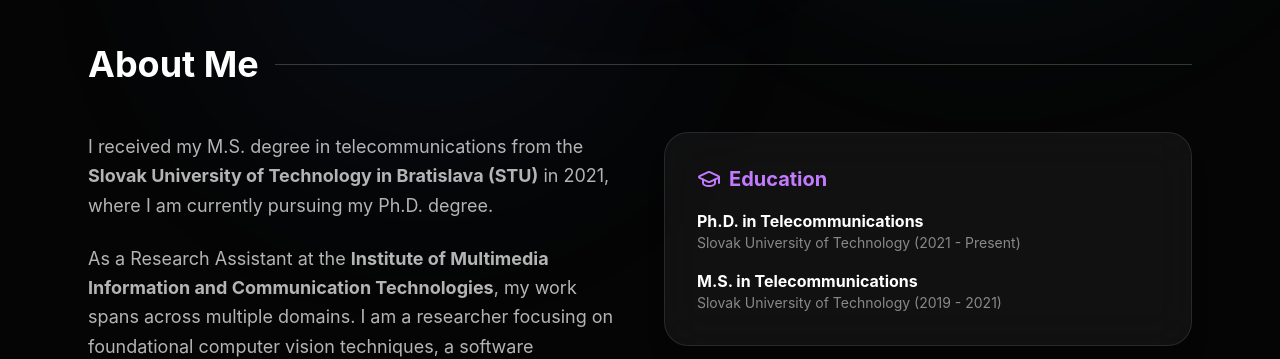
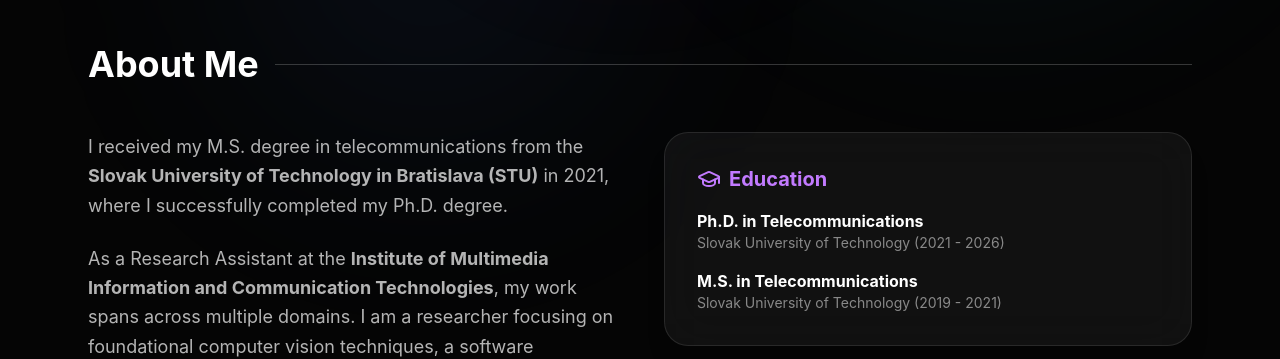
Before and after one commit to VenjarskiJ/Web-stranka, a React (Vite) app: page / in a window 1280 px wide. Shown: the part 860-1219 px from the top of the page. Built offline with nearby package versions, Linux system fonts and the light colour scheme.

Commit message:
Aktualizacia titulu na PhD

```diff
--- a/src/App.tsx
+++ b/src/App.tsx
@@ -21,12 +21,12 @@ const translations = {
     emailCopied: "Email Copied!",
     learnMore: "Learn More",
     aboutMe: "About Me",
-    aboutP1: "I received my M.S. degree in telecommunications from the <strong>Slovak University of Technology in Bratislava (STU)</strong> in 2021, where I am currently pursuing my Ph.D. degree.",
+    aboutP1: "I received my M.S. degree in telecommunications from the <strong>Slovak University of Technology in Bratislava (STU)</strong> in 2021, where I successfully completed my Ph.D. degree.",
     aboutP2: "As a Research Assistant at the <strong>Institute of Multimedia Information and Communication Technologies</strong>, my work spans across multiple domains. I am a researcher focusing on foundational computer vision techniques, a software developer building robust pipelines, and an educator teaching core university courses.",
     aboutP3: "My current research involves leveraging robust feature matching and depth-aware image stitching for <strong>Novel View Synthesis (NVS)</strong>. I specifically address the challenge of generating virtual camera perspectives from sparse camera arrays for applications in real-time immersive telepresence.",
     education: "Education",
     phd: "Ph.D. in Telecommunications",
-    phdDate: "Slovak University of Technology (2021 - Present)",
+    phdDate: "Slovak University of Technology (2021 - 2026)",
     ms: "M.S. in Telecommunications",
     msDate: "Slovak University of Technology (2019 - 2021)",
     technicalArsenal: "Technical Arsenal",
@@ -75,12 +75,12 @@ const translations = {
     emailCopied: "E-mail skopírovaný!",
     learnMore: "Zistiť viac",
     aboutMe: "O mne",
-    aboutP1: "Inžiniersky titul (Ing.) v odbore telekomunikácie som získal na <strong>Slovenskej technickej univerzite v Bratislave (STU)</strong> v roku 2021, kde v súčasnosti pokračujem v doktorandskom štúdiu.",
+    aboutP1: "Inžiniersky titul (Ing.) v odbore telekomunikácie som získal na <strong>Slovenskej technickej univerzite v Bratislave (STU)</strong> v roku 2021, kde som následne úspešne ukončil doktorandské štúdium a získal titul PhD.",
     aboutP2: "Ako výskumný pracovník v <strong>Ústave multimediálnych informačných a komunikačných technológií</strong> sa venujem viacerým oblastiam. Som výskumník zameraný na techniky počítačového videnia, softvérový vývojár a pedagóg vyučujúci profilové univerzitné predmety.",
     aboutP3: "Môj súčasný výskum zahŕňa využitie robustného párovania príznakov a spájania obrazov s ohľadom na hĺbku pre <strong>Novel View Synthesis (NVS)</strong>. Špecificky sa zaoberám problémom generovania virtuálnych pohľadov z riedkych kamerových polí pre aplikácie v imerzívnej teleperezencii v reálnom čase.",
     education: "Vzdelanie",
     phd: "PhD. v odbore Telekomunikácie",
-    phdDate: "Slovenská technická univerzita (2021 - Súčasnosť)",
+    phdDate: "Slovenská technická univerzita (2021 - 2026)",
     ms: "Ing. v odbore Telekomunikácie",
     msDate: "Slovenská technická univerzita (2019 - 2021)",
     technicalArsenal: "Technický arzenál",
```
